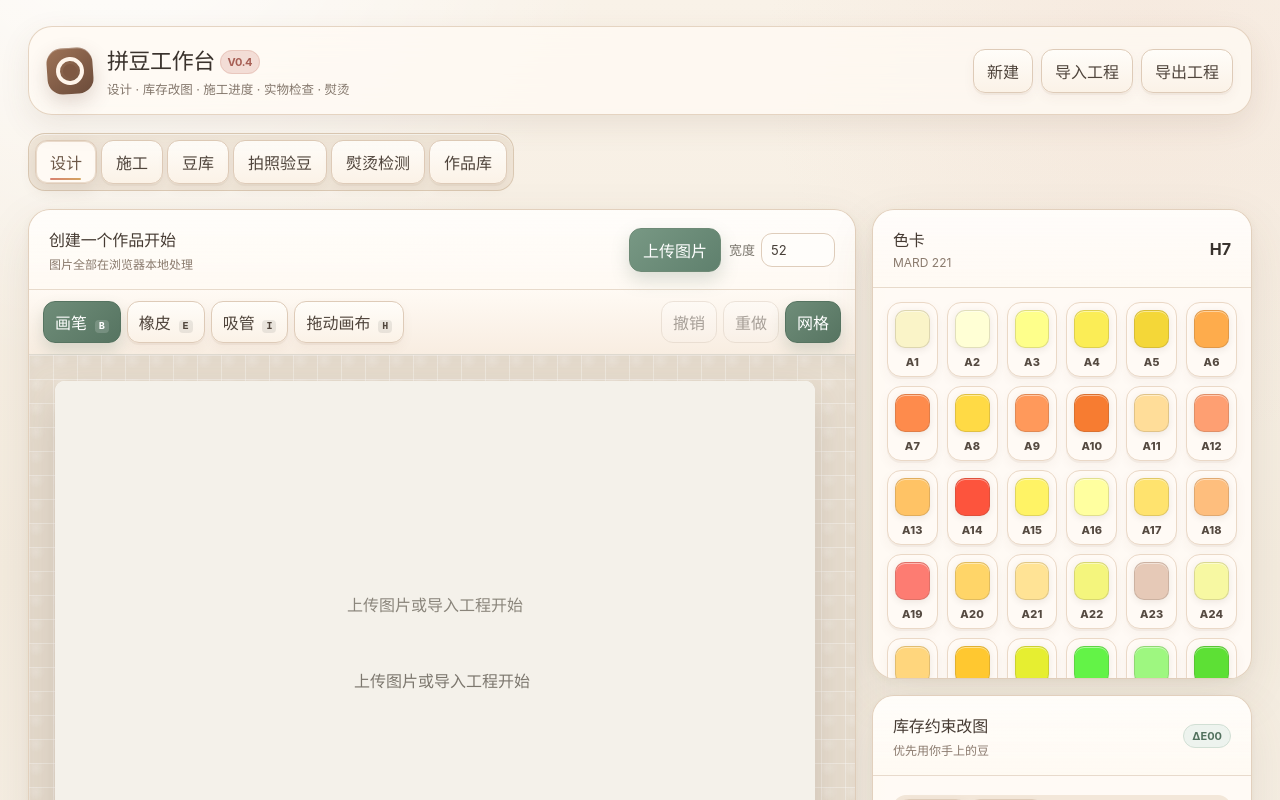
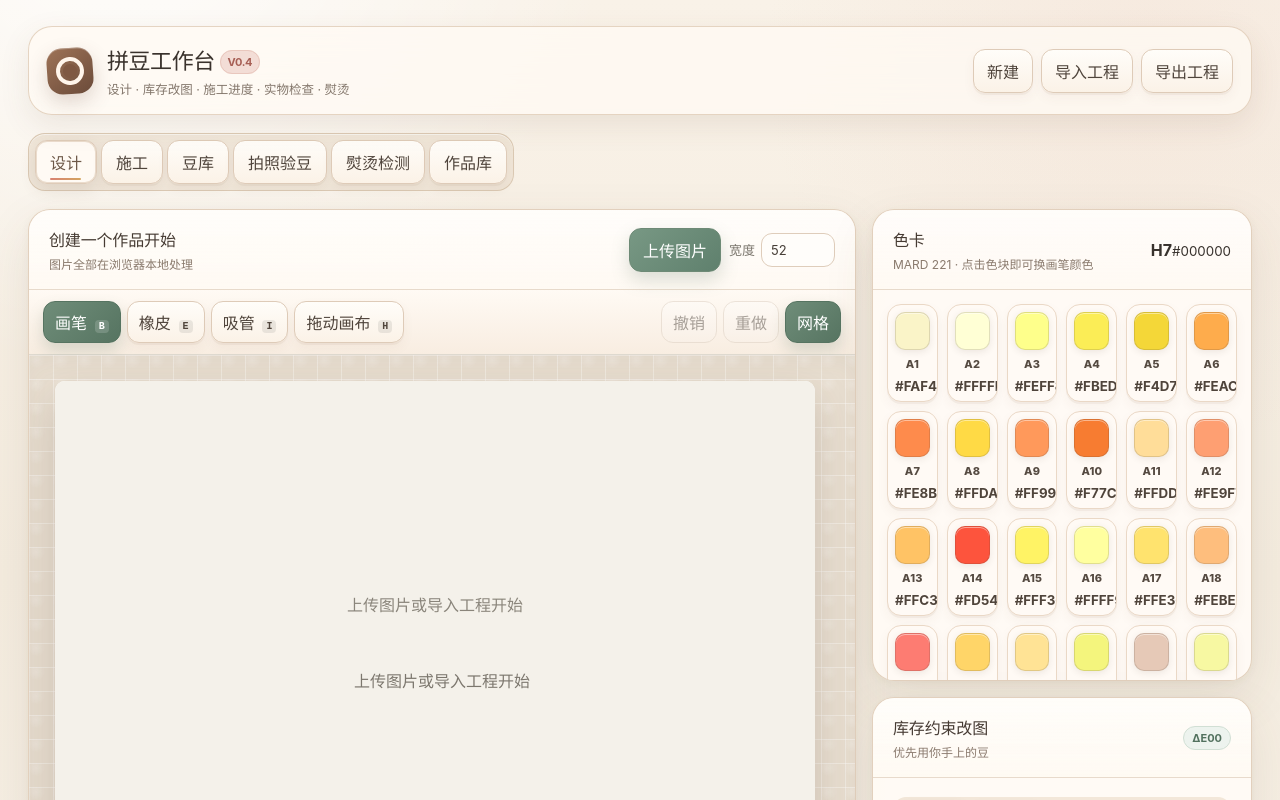
Before and after one commit to DragonChenCL/bead-studio, a React (Vite) app: page / in a window 1280 px wide. Shown: the top 800 px of the page. Built offline with nearby package versions, Linux system fonts and the light colour scheme.

Commit message:
feat: make palette cards visually explicit

```diff
--- a/src/components/PalettePicker.tsx
+++ b/src/components/PalettePicker.tsx
@@ -1,5 +1,27 @@
 // @ts-nocheck
-import { palette } from '../core/engine';
+import { palette, paletteByCode } from '../core/engine';
+
 export default function PalettePicker({selected,onSelect}){
- return <div className="card"><div className="card-hd"><div><h2>色卡</h2><p>MARD 221</p></div><b>{selected}</b></div><div className="palette-grid">{palette.map(c=><button key={c.code} title={`${c.code} ${c.hex}`} className={selected===c.code?'active':''} onClick={()=>onSelect(c.code)}><i style={{background:c.hex}}/><span>{c.code}</span></button>)}</div></div>
+  const current=paletteByCode.get(selected)||palette[0];
+  return <div className="card palette-card">
+    <div className="card-hd palette-card-head">
+      <div><h2>色卡</h2><p>MARD 221 · 点击色块即可换画笔颜色</p></div>
+      <div className="selected-color-preview">
+        <i style={{background:current?.hex}}/>
+        <span><b>{current?.code}</b><small>{current?.hex}</small></span>
+      </div>
+    </div>
+    <div className="palette-grid">
+      {palette.map(c=><button
+        key={c.code}
+        data-help={`选择 ${c.code}（${c.hex}）作为当前画笔颜色。之后用“画笔”点击或拖动图纸即可使用这个颜色。`}
+        className={selected===c.code?'active':''}
+        onClick={()=>onSelect(c.code)}
+      >
+        <i style={{background:c.hex}}/>
+        <span>{c.code}</span>
+        <small>{c.hex}</small>
+      </button>)}
+    </div>
+  </div>
 }
```
